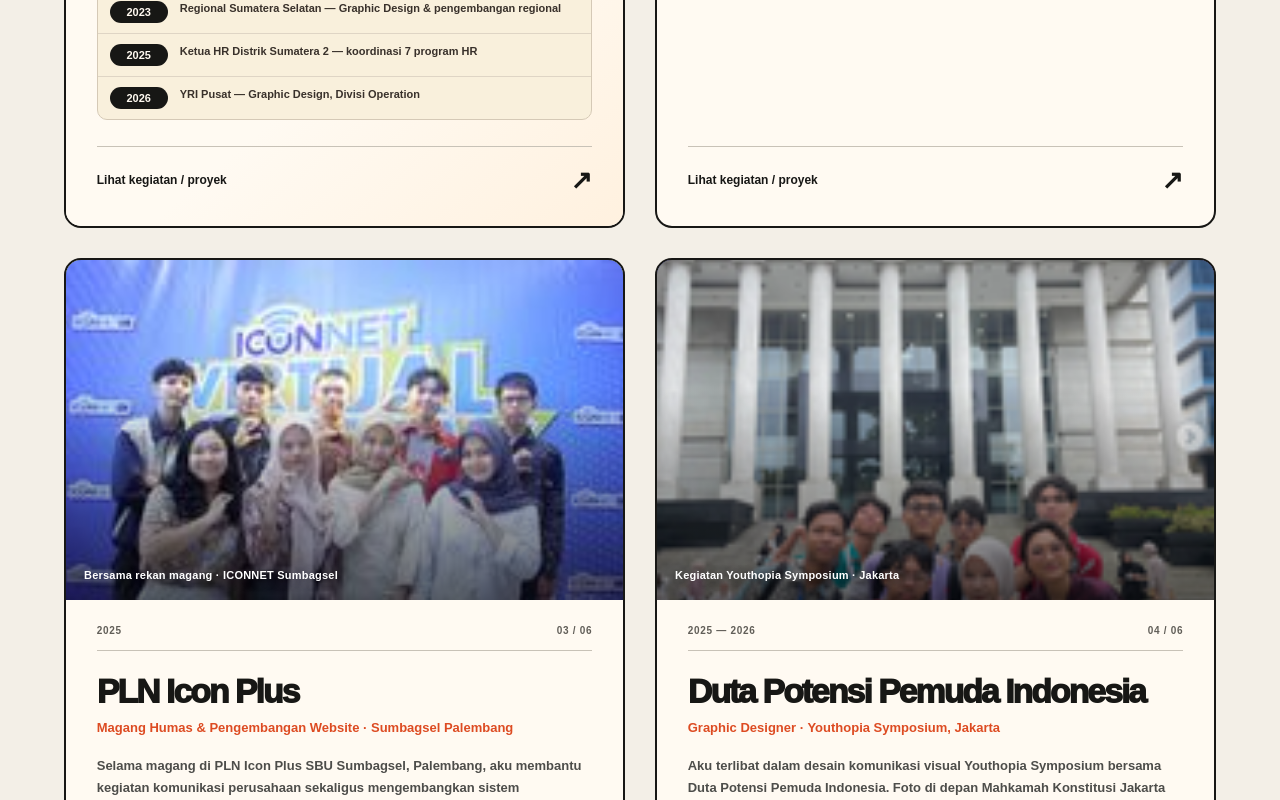
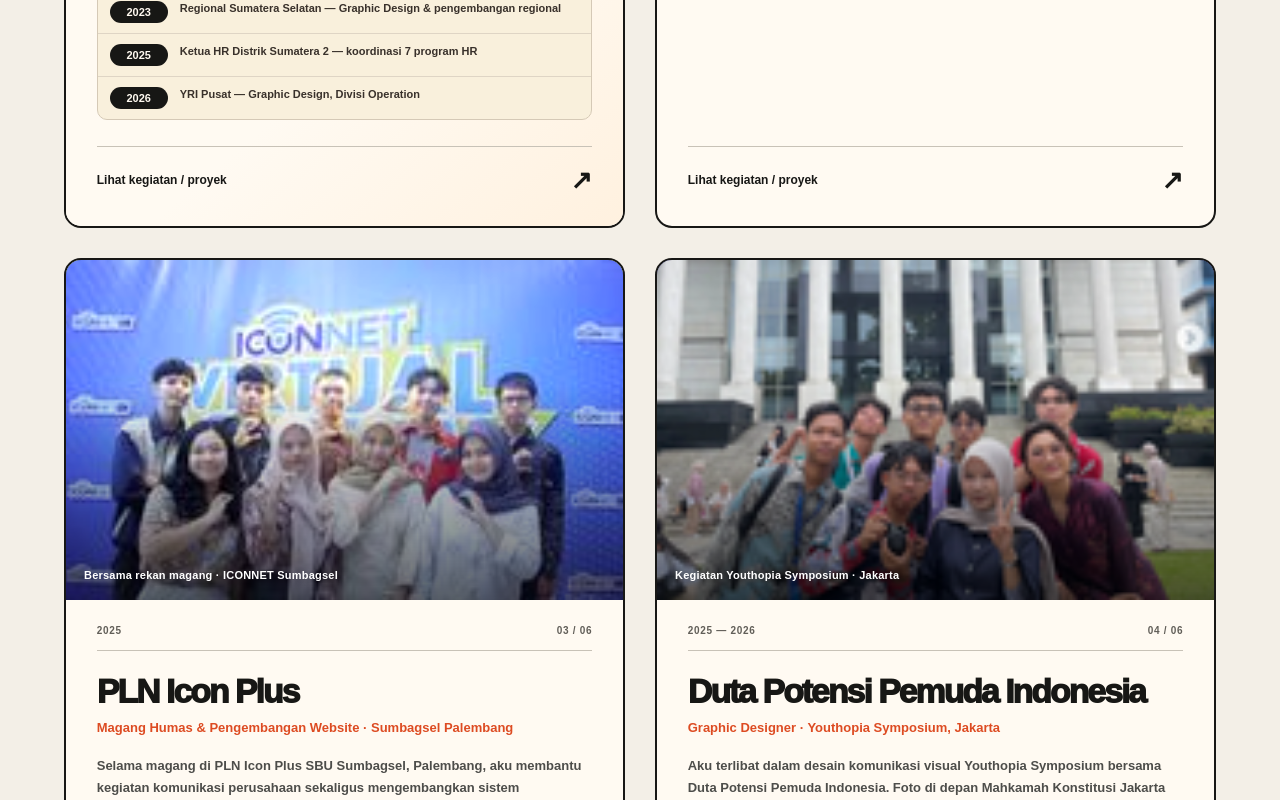
Before and after one commit to Darren0099/Raffli-dev, a Next.js app: page /aboutme in a window 1280 px wide. Shown: the part 4291-5091 px from the top of the page. Built offline with nearby package versions, Linux system fonts and the light colour scheme.

Commit message:
fix(aboutme): lift Youthopia group crop and improve clarity of activity photos

```diff
--- a/app/aboutme/aboutme.css
+++ b/app/aboutme/aboutme.css
@@ -329,3 +329,23 @@
 @media (prefers-reduced-motion:reduce) {
   .am-story-card:hover .am-activity-photo img { transform: none; }
 }
+
+/* Photo presentation refresh: retain source pixels and improve the portrait crop. */
+.am-activity-photo img {
+  image-rendering: auto;
+  filter: contrast(1.045) saturate(1.035);
+  backface-visibility: hidden;
+}
+.am-story-card:nth-child(4) .am-activity-photo img {
+  /* Shift the Youthopia photo upward so the group and faces occupy
+     the middle of the frame rather than sitting at the bottom. */
+  object-position: center 72%;
+}
+.am-story-card:nth-child(4):hover .am-activity-photo img {
+  transform: scale(1.025);
+}
+@media (max-width: 760px) {
+  .am-story-card:nth-child(4) .am-activity-photo img {
+    object-position: center 70%;
+  }
+}
```
